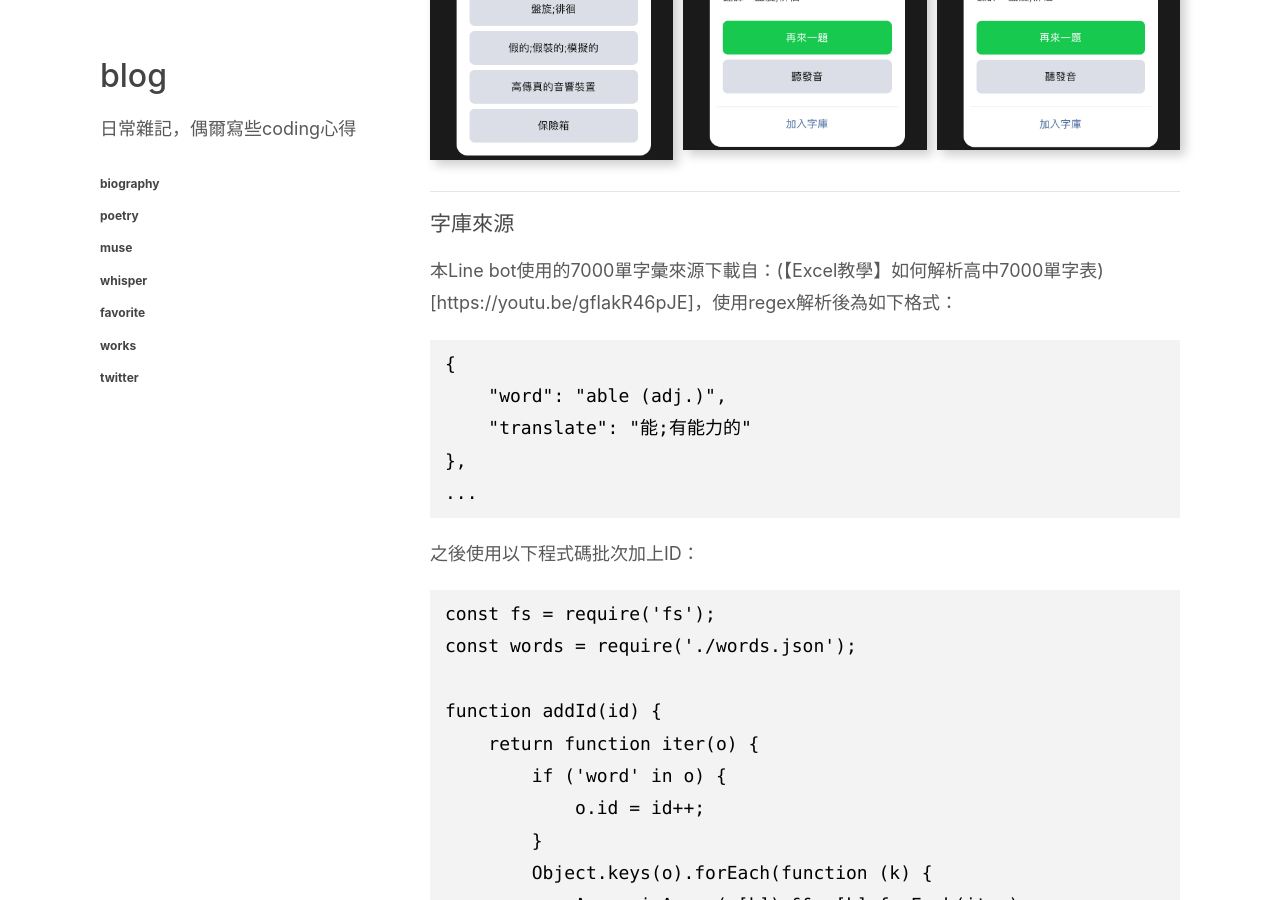
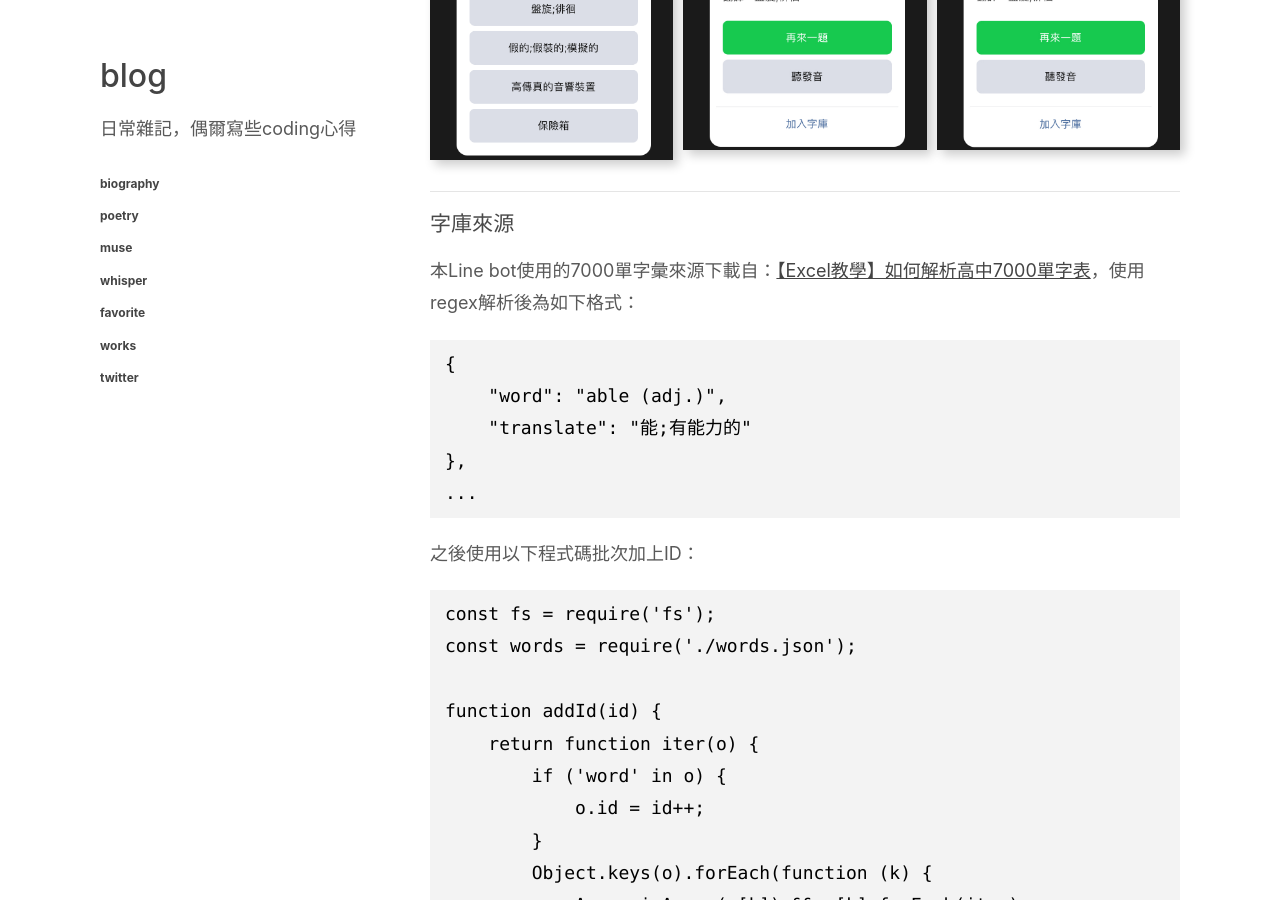
Before and after one commit to zenkarsha/blog, a Jekyll site: the page built from _posts/2022-08-18-how-i-build-line-bot-of-7000-english-words.markdown, in a window 1280 px wide and 900 px high, scrolled down 2024 px. Built offline with Jekyll 4.4.1, drawn with Linux system fonts in a browser that asks for light colours; part of the change alters nothing that is shown.

Commit message:
fix link

````diff
--- a/_posts/2022-08-18-how-i-build-line-bot-of-7000-english-words.markdown
+++ b/_posts/2022-08-18-how-i-build-line-bot-of-7000-english-words.markdown
@@ -49,7 +49,7 @@ title: "我如何製作「高中7000單」測驗Line bot"
 
 ### 字庫來源
 
-本Line bot使用的7000單字彙來源下載自：(【Excel教學】如何解析高中7000單字表)[https://youtu.be/gfIakR46pJE]，使用regex解析後為如下格式：
+本Line bot使用的7000單字彙來源下載自：[【Excel教學】如何解析高中7000單字表](https://youtu.be/gfIakR46pJE)，使用regex解析後為如下格式：
 
 ```
 {
````
